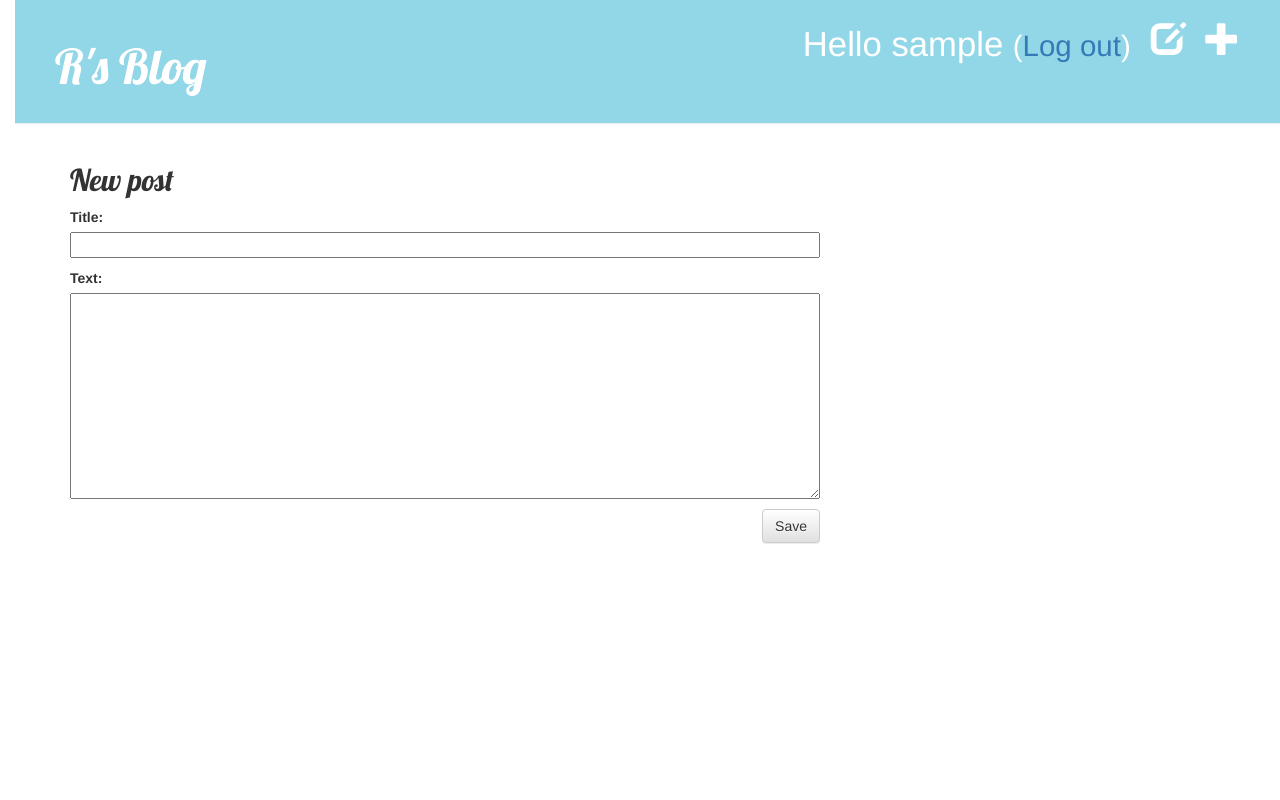
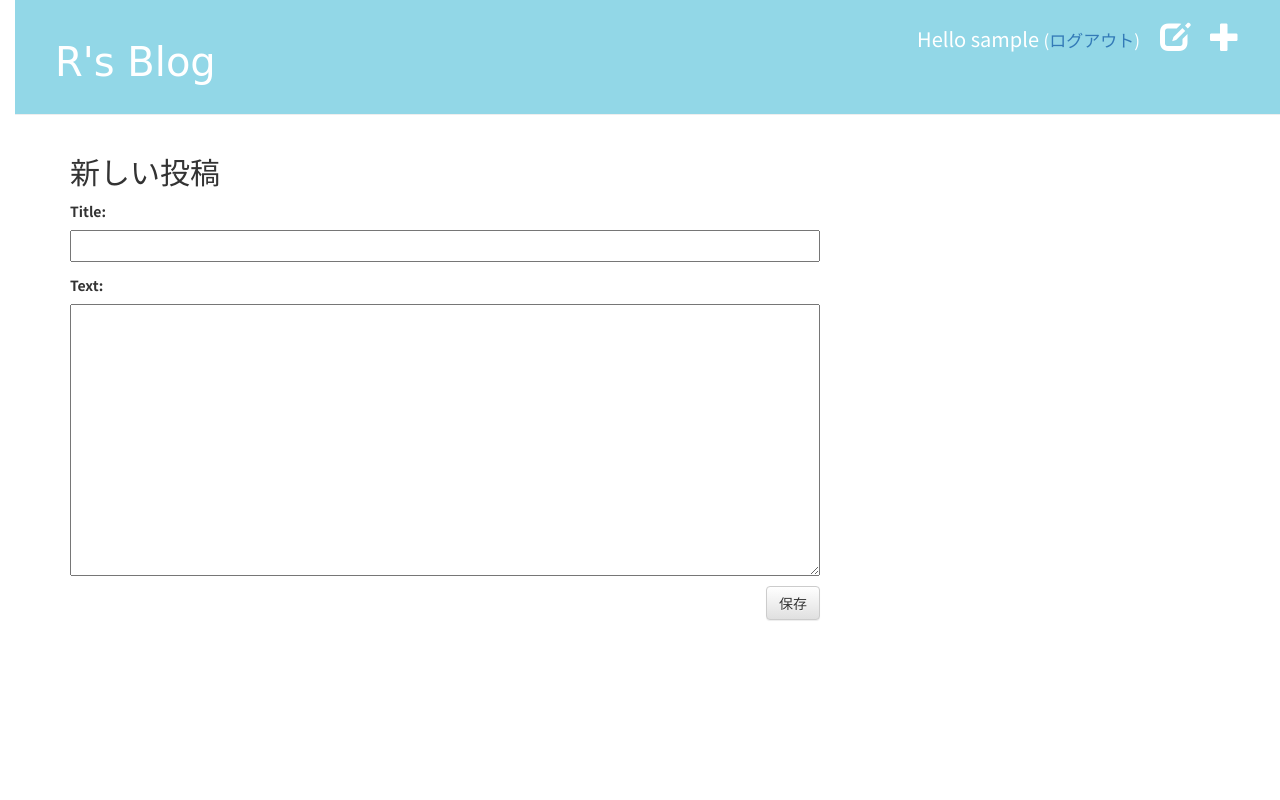
Before and after one commit to scar5210/my-first-blog, a Django app: page /post/new/ in a window 1280 px wide. Run offline with Django 3.2, Linux system fonts and the light colour scheme; the visitor is signed in with stand-in values (Sample User, id 1); some libraries are stand-ins or nearby versions.

Commit message:
html and css modified

```diff
--- a/blog/static/css/blog.css
+++ b/blog/static/css/blog.css
@@ -1,11 +1,13 @@
-h1 a, h2 a {
-    color: #C25100;
-    font-family: 'Lobster';
+@charset "UTF-8";
+@import url(https://fonts.googleapis.com/css?family=Pacifico);
+@import url(http://fonts.googleapis.com/earlyaccess/notosansjp.css);
+@import url(https://fonts.googleapis.com/css?family=Josefin+Sans);
+
+body{
+	font: 14px/1.9 'Noto Sans JP', Arial, Verdana, 游ゴシック, YuGothic,'ヒラギノ角ゴ ProN W3', 'Hiragino Kaku Gothic ProN', メイリオ, Meiryo,sans-serif;
+  padding-left: 15px;
 }
 
-body {
-  padding-left: 15px;
-}
 
 .page-header {
     background-color: #92D7E7;
@@ -15,17 +17,18 @@ body {
 
 .page-header h1, .page-header h1 a, .page-header h1 a:visited, .page-header h1 a:active {
     color: #ffffff;
-    font-size: 36pt;
+    font-size: 40px;
     text-decoration: none;
+}
+
+.header-title{
+  font-family: cursive;
 }
 
 .content {
     margin-left: 40px;
 }
 
-h1, h2, h3, h4 {
-    font-family: 'Lobster', cursive;
-}
 
 .date {
     color: #828282;
@@ -42,8 +45,15 @@ h1, h2, h3, h4 {
 .top-menu, .top-menu:hover, .top-menu:visited {
     color: #ffffff;
     float: right;
-    font-size: 26pt;
+    font-size: 30px;
     margin-right: 20px;
+}
+
+.login-name{
+  color: #ffffff;
+  float: right;
+  font-size: 20px;
+  margin-right: 20px;
 }
 
 .post {
--- a/blog/templates/blog/add_comment_to_post.html
+++ b/blog/templates/blog/add_comment_to_post.html
@@ -1,9 +1,9 @@
 {% extends 'blog/base.html' %}
 
 {% block content %}
-    <h1>New comment</h1>
+    <h1>新しいコメント</h1>
     <form method="POST" class="post-form">{% csrf_token %}
         {{ form.as_p }}
-        <button type="submit" class="save btn btn-default">Send</button>
+        <button type="submit" class="save btn btn-default">送信</button>
     </form>
 {% endblock %}
--- a/blog/templates/blog/base.html
+++ b/blog/templates/blog/base.html
@@ -1,7 +1,9 @@
 {% load static %}
-<html>
+<html lang="ja">
     <head>
+        <meta charset="UTF-8">
         <title>R's blog</title>
+        <meta name="description" content="I'm a cat person">
         <link rel="stylesheet" href="//maxcdn.bootstrapcdn.com/bootstrap/3.2.0/css/bootstrap.min.css">
         <link rel="stylesheet" href="//maxcdn.bootstrapcdn.com/bootstrap/3.2.0/css/bootstrap-theme.min.css">
         <link href="//fonts.googleapis.com/css?family=Lobster&subset=latin,latin-ext" rel="stylesheet" type="text/css">
@@ -13,11 +15,11 @@
         {% if user.is_authenticated %}
           <a href="{% url 'post_new' %}" class="top-menu"><span class="glyphicon glyphicon-plus"></span></a>
           <a href="{% url 'post_draft_list' %}" class="top-menu"><span class="glyphicon glyphicon-edit"></span></a>
-          <p class="top-menu">Hello {{ user.username }} <small>(<a href="{% url 'logout' %}">Log out</a>)</small></p>
+          <p class="login-name">Hello {{ user.username }} <small>(<a href="{% url 'logout' %}">ログアウト</a>)</small></p>
         {% else %}
           <a href="{% url 'login' %}" class="top-menu"><span class="glyphicon glyphicon-lock"></span></a>
         {% endif %}
-        <h1><a href="/">R's Blog</a></h1>
+        <h1 class="header-title"><a href="/">R's Blog</a></h1>
       </div>
       <div class="content container">
         <div class="row">
--- a/blog/templates/blog/post_draft_list.html
+++ b/blog/templates/blog/post_draft_list.html
@@ -3,7 +3,7 @@
 {% block content %}
     {% for post in posts %}
         <div class="post">
-            <p class="date">created: {{ post.created_date|date:'d-m-Y' }}</p>
+            <p class="date">作成日: {{ post.created_date|date:'Y-m-d' }}</p>
             <h1><a href="{% url 'post_detail' pk=post.pk %}">{{ post.title }}</a></h1>
             <p>{{ post.text|truncatechars:200 }}</p>
         </div>
--- a/blog/templates/blog/post_edit.html
+++ b/blog/templates/blog/post_edit.html
@@ -1,9 +1,9 @@
 {% extends 'blog/base.html' %}
 
 {% block content %}
-    <h2>New post</h2>
+    <h2>新しい投稿</h2>
     <form method="POST" class="post-form">{% csrf_token %}
         {{ form.as_p }}
-        <button type="submit" class="save btn btn-default">Save</button>
+        <button type="submit" class="save btn btn-default">保存</button>
     </form>
 {% endblock %}
--- a/blog/templates/blog/post_list.html
+++ b/blog/templates/blog/post_list.html
@@ -8,7 +8,7 @@
       </div>
       <h2><a href="{% url 'post_detail' pk=post.pk %}">{{ post.title }}</a></h2>
       <p>{{ post.text|linebreaksbr }}</p>
-      <a href="{% url 'post_detail' pk=post.pk %}">Comments: {{ post.approved_comments.count }}</a>
+      <a href="{% url 'post_detail' pk=post.pk %}">コメント: {{ post.approved_comments.count }}件</a>
     </div>
   {% endfor %}
 {% endblock %}
--- a/blog/views.py
+++ b/blog/views.py
@@ -7,7 +7,7 @@ from django.contrib.auth.decorators import login_required
 # Create your views here.
 
 def post_list(request):
-    posts = Post.objects.filter(published_date__lte=timezone.now()).order_by('published_date')
+    posts = Post.objects.filter(published_date__lte=timezone.now()).order_by('-published_date')
     return render(request, 'blog/post_list.html', {'posts': posts})
 
 def post_detail(request, pk):
```
Also changed, not shown: blog/templates/blog/post_detail.html (+4 -12 lines).
